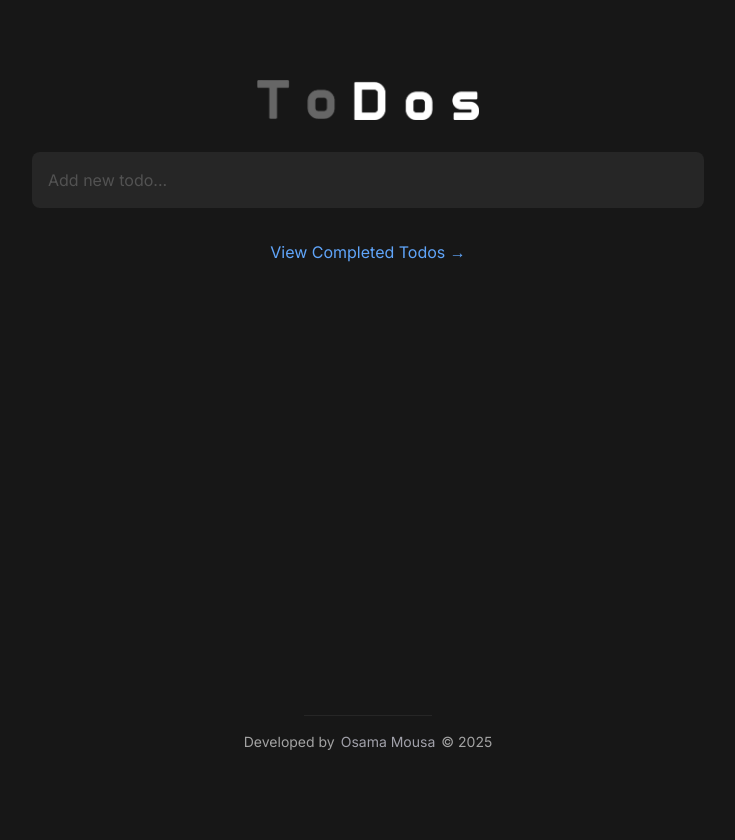
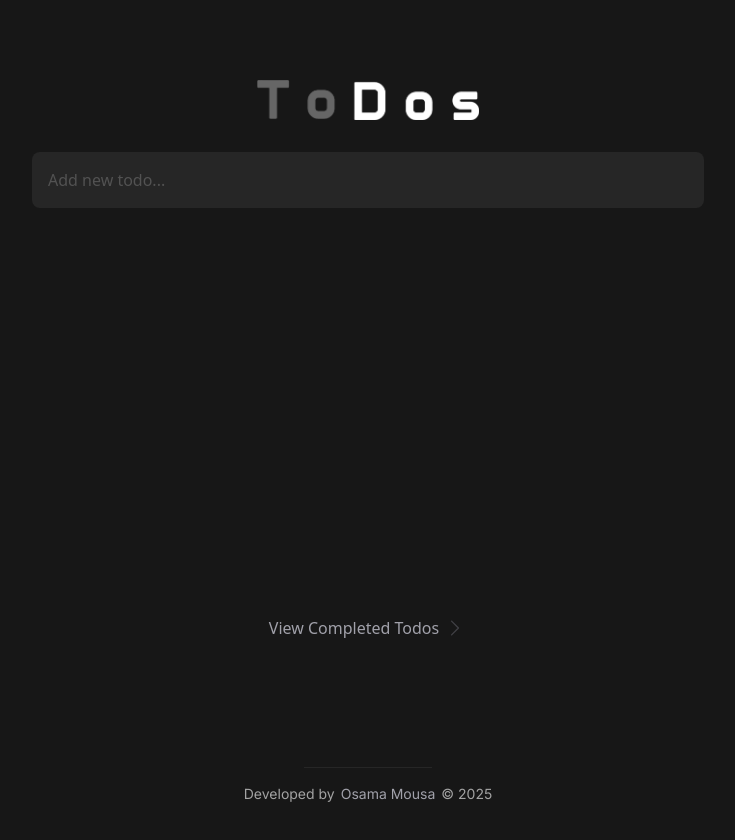
Before and after one commit to osama-mousa/todos, a Next.js app: page / in a window 1280 px wide. Shown: the top 840 px of the page, without its empty margins (272-1007 px from the left). Before the commit the page ends 800 px from the top, so only its background shows below. Built offline with nearby package versions, Linux system fonts and the light colour scheme.

Commit message:
add arrow svg and update

```diff
--- a/src/app/page.js
+++ b/src/app/page.js
@@ -9,8 +9,10 @@ import {
 import TodoItem from "@/components/TodoItem";
 import { saveTodos, getTodos } from "@/lib/todos";
 import Image from "next/image";
+import { useRouter } from "next/navigation";
 
 export default function Home() {
+  const router = useRouter();
   const [todos, setTodos] = useState([]);
   const [input, setInput] = useState("");
   const inputRef = useRef(null);
@@ -99,7 +101,9 @@ export default function Home() {
   };
 
   return (
-    <div className="w-full max-w-2xl">
+    <div className="w-full max-w-2xl min-h-[80vh] flex flex-col font-sans">
+      {/* المحتوى الرئيسي */}
+      <div className="flex-1">
         <div className="flex items-center justify-center">
           <Image
             className="flex mt-16 mb-8 text-center h-6 md:h-10 w-auto"
@@ -107,7 +111,8 @@ export default function Home() {
             quality={100}
             height={10000}
             width={10000}
-        alt={"ToDos"} />
+            alt={"ToDos"}
+          />
         </div>
 
         <form onSubmit={handleSubmit} className="mb-8">
@@ -120,7 +125,10 @@ export default function Home() {
           />
         </form>
 
-      <DndContext collisionDetection={closestCenter} onDragEnd={handleDragEnd}>
+        <DndContext
+          collisionDetection={closestCenter}
+          onDragEnd={handleDragEnd}
+        >
           <SortableContext items={todos} strategy={verticalListSortingStrategy}>
             <div className="space-y-2 w-full">
               {todos.map((todo) => (
@@ -135,11 +143,32 @@ export default function Home() {
             </div>
           </SortableContext>
         </DndContext>
+      </div>
 
-      <div className="mt-8 text-center">
-        <a href="/completed" className="text-blue-400 hover:text-blue-300">
-          View Completed Todos →
-        </a>
+      {/* الرابط فوق الFooter */}
+      <div className="mt-8 text-center py-4 flex justify-center">
+        <button
+          onClick={() => router.push("/completed")}
+          className="text-zinc-400 hover:text-zinc-300 transition-colors duration-200 flex text-center justify-center items-center group mt-4 md:mt-8"
+        >
+          View Completed Todos{" "}
+          <svg
+            xmlns="http://www.w3.org/2000/svg"
+            fill="none"
+            width="24"
+            height="22"
+            viewBox="0 0 24 24"
+            strokeWidth="1.5"
+            stroke="#404045"
+            className="ml-1 transition-transform duration-300 transform group-hover:translate-x-1"
+          >
+            <path
+              stroke-linecap="round"
+              stroke-linejoin="round"
+              d="m8.25 4.5 7.5 7.5-7.5 7.5"
+            />
+          </svg>
+        </button>
       </div>
     </div>
   );
```
Lines whose indentation alone changed are shown as unchanged.
